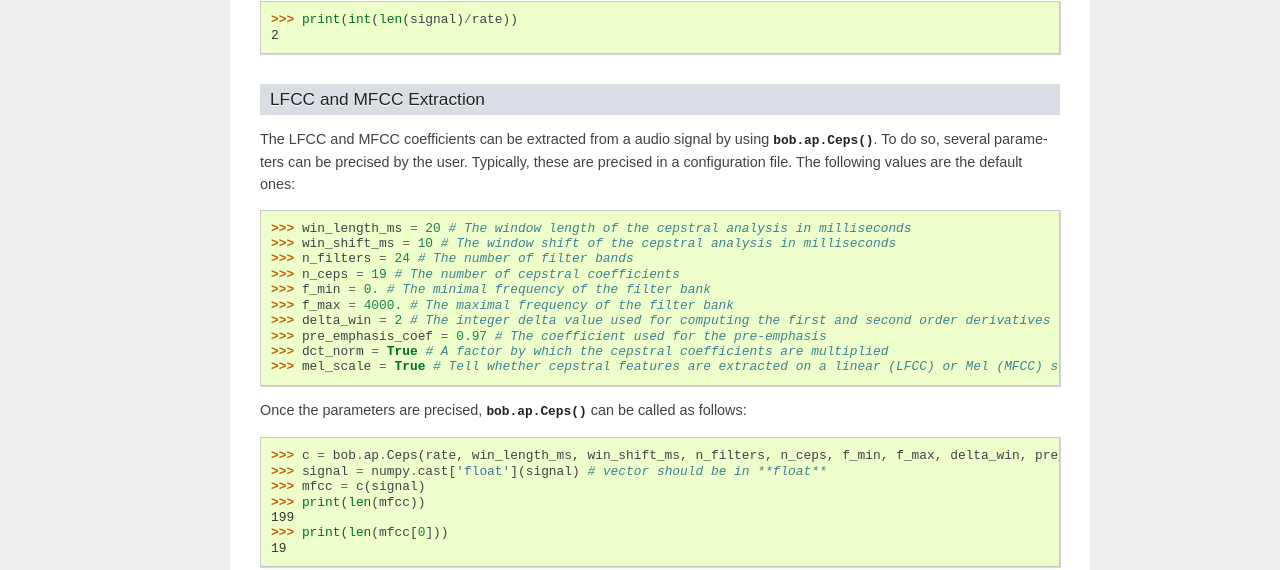
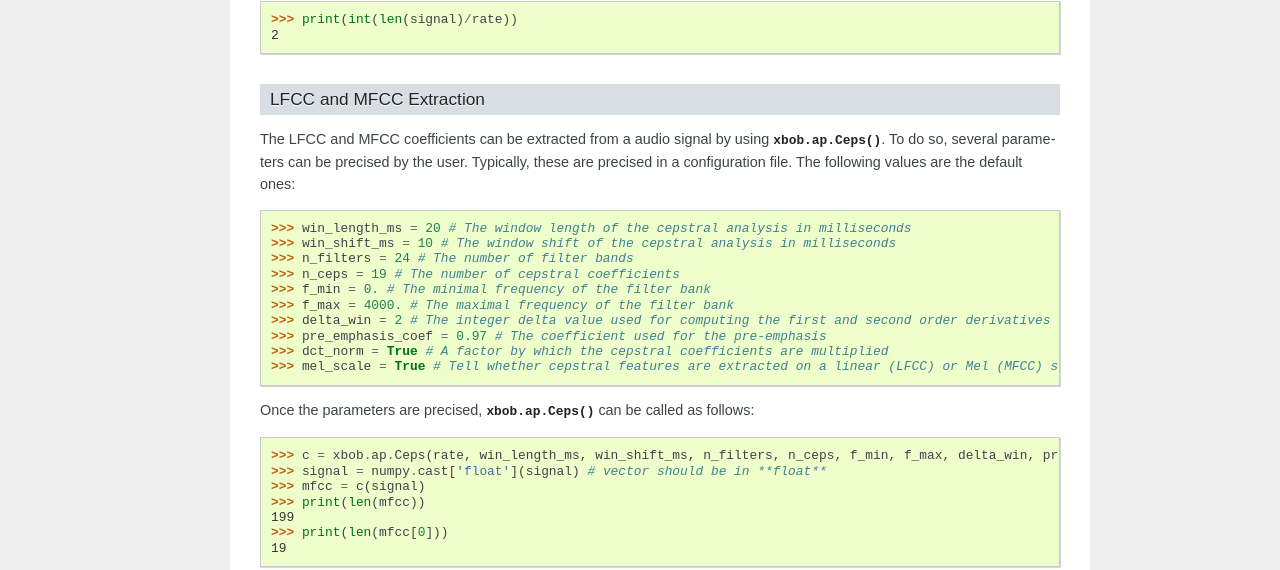
Before and after one commit to bioidiap/bob.ap, a Sphinx documentation site: the page built from doc/guide.rst, in a window 1280 px wide. Shown: the part 609-1179 px from the top of the page. Built offline with Sphinx 7.4.7, drawn with Linux system fonts in a browser that asks for light colours; formulas are drawn with MathJax 3.

Commit message:
Documentation fixes

```diff
--- a/doc/conf.py
+++ b/doc/conf.py
@@ -99,7 +99,7 @@ release = distribution.version
 
 # List of patterns, relative to source directory, that match files and
 # directories to ignore when looking for source files.
-exclude_patterns = ['links.rst']
+exclude_patterns = ['**/links.rst']
 
 # The reST default role (used for this markup: `text`) to use for all documents.
 #default_role = None
@@ -243,8 +243,10 @@ latex_logo = ''
 
 # Included after all input documents
 rst_epilog = """
+.. |project| replace:: Bob
+.. |url| replace:: https://www.idiap.ch/software/bob/
 .. |version| replace:: %s
-.. |project| replace:: Bob
+.. |current-year| date:: %%Y
 """ % (version,)
 
 # -- Options for manual page output --------------------------------------------
--- a/doc/guide.rst
+++ b/doc/guide.rst
@@ -4,20 +4,17 @@
 
 .. testsetup:: aptest
 
-  import bob
+  import os
+  import sys
+  import math
   import numpy
-  import math
-  import os
-
-  def F(m, f):
-    from pkg_resources import resource_filename
-    return resource_filename('bob.%s.test' % m, os.path.join('data', f))
-
-  wave_path = F('ap', 'sample.wav')
-
+  import xbob.ap
 
   import scipy.io.wavfile
-  import sys
+
+  from pkg_resources import resource_filename
+  wave_path = resource_filename('xbob.ap', os.path.join('data', f))
+
   sys.stdout =  open(os.devnull, 'w')
   rate, signal = scipy.io.wavfile.read(str(wave_path))
   sys.stdout = sys.__stdout__
@@ -69,7 +66,7 @@ LFCC and MFCC Extraction
 ~~~~~~~~~~~~~~~~~~~~~~~~
 
 The LFCC and MFCC coefficients can be extracted from a audio signal by using
-:py:func:`bob.ap.Ceps`. To do so, several parameters can be precised by the
+:py:func:`xbob.ap.Ceps`. To do so, several parameters can be precised by the
 user. Typically, these are precised in a configuration file. The following
 values are the default ones:
 
@@ -87,13 +84,13 @@ values are the default ones:
   >>> dct_norm = True # A factor by which the cepstral coefficients are multiplied
   >>> mel_scale = True # Tell whether cepstral features are extracted on a linear (LFCC) or Mel (MFCC) scale
 
-Once the parameters are precised, :py:func:`bob.ap.Ceps` can be called as
+Once the parameters are precised, :py:func:`xbob.ap.Ceps` can be called as
 follows:
 
 .. doctest:: aptest
   :options: +NORMALIZE_WHITESPACE
 
-  >>> c = bob.ap.Ceps(rate, win_length_ms, win_shift_ms, n_filters, n_ceps, f_min, f_max, delta_win, pre_emphasis_coef, mel_scale, dct_norm)
+  >>> c = xbob.ap.Ceps(rate, win_length_ms, win_shift_ms, n_filters, n_ceps, f_min, f_max, delta_win, pre_emphasis_coef, mel_scale, dct_norm)
   >>> signal = numpy.cast['float'](signal) # vector should be in **float**
   >>> mfcc = c(signal)
   >>> print(len(mfcc))
```
